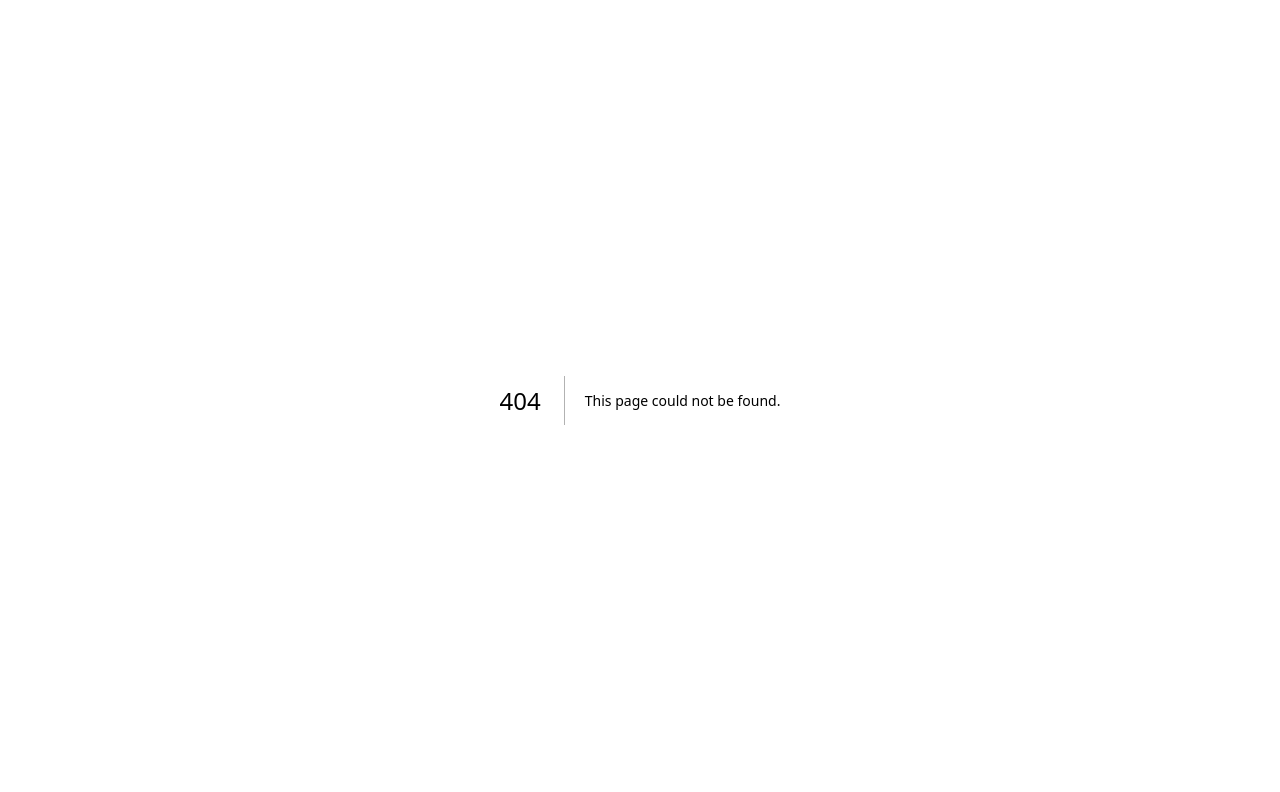
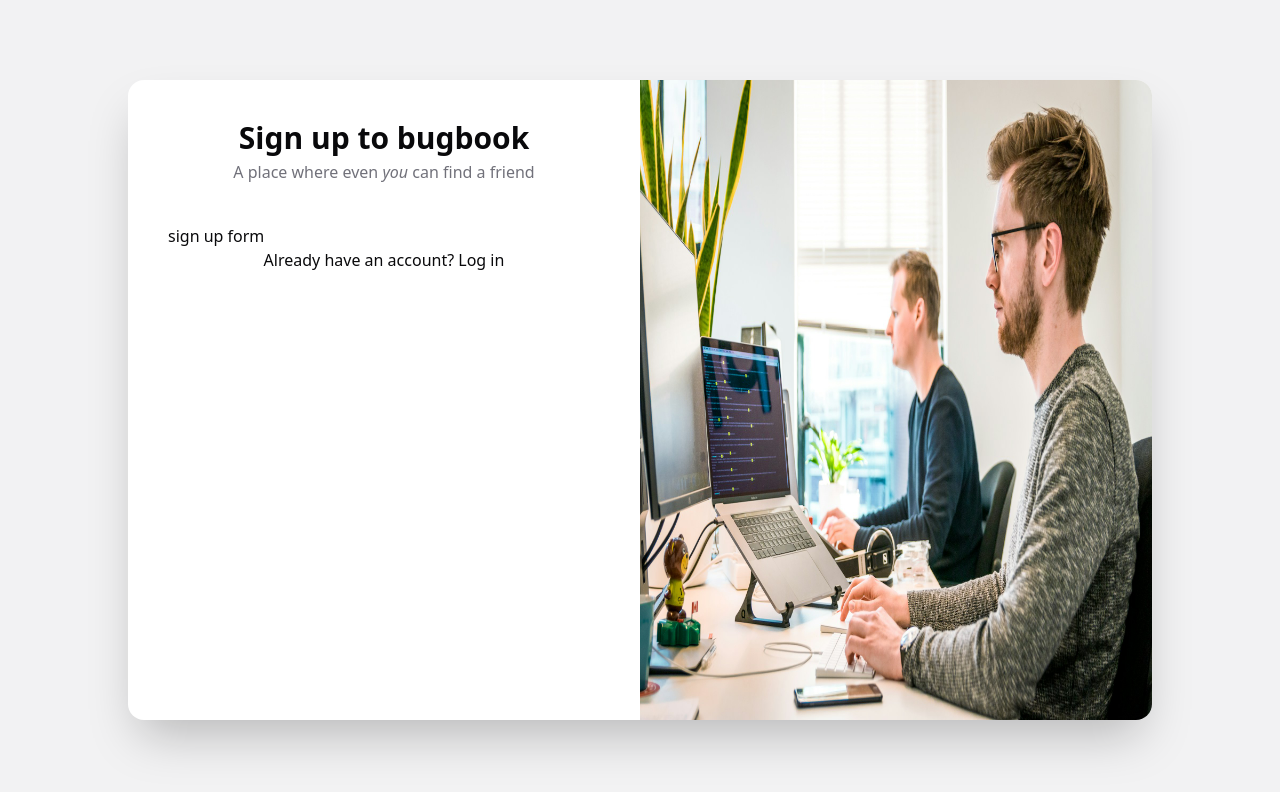
Before and after one commit to jahid-hasan-babu/Social-Media-Typescript, a Next.js app: page /signup in a window 1280 px wide. Before the commit this address had no page. Shown: the top 792 px of the page. Built offline with nearby package versions, Linux system fonts and the light colour scheme.

Commit message:
sign up page done

```diff
--- /dev/null
+++ b/src/app/(auth)/signup/page.tsx
@@ -0,0 +1,36 @@
+import { Metadata } from "next";
+import signupImage from "@/assets/signup-image.jpg";
+import Image from "next/image";
+import Link from "next/link";
+
+export const metadata: Metadata = {
+  title: "Sign up",
+};
+export default function Page() {
+  return (
+    <main className="flex h-screen items-center justify-center p-5">
+      <div className="flex h-full max-h-[40rem] w-full max-w-[64rem] overflow-hidden rounded-2xl bg-card shadow-2xl">
+        <div className="w-full space-y-10 overflow-y-auto p-10 md:w-1/2">
+          <div className="space-y-1 text-center">
+            <h1 className="text-3xl font-bold">Sign up to bugbook</h1>
+            <p className="text-muted-foreground">
+              A place where even <span className="italic">you</span> can find a
+              friend
+            </p>
+          </div>
+          <div className="space-y-5">
+            sign up form
+            <Link href="/login" className="block text-center hover:underline">
+              Already have an account? Log in
+            </Link>
+          </div>
+        </div>
+        <Image
+          src={signupImage}
+          alt="signup"
+          className="hidden w-1/2 md:block"
+        />
+      </div>
+    </main>
+  );
+}
```
